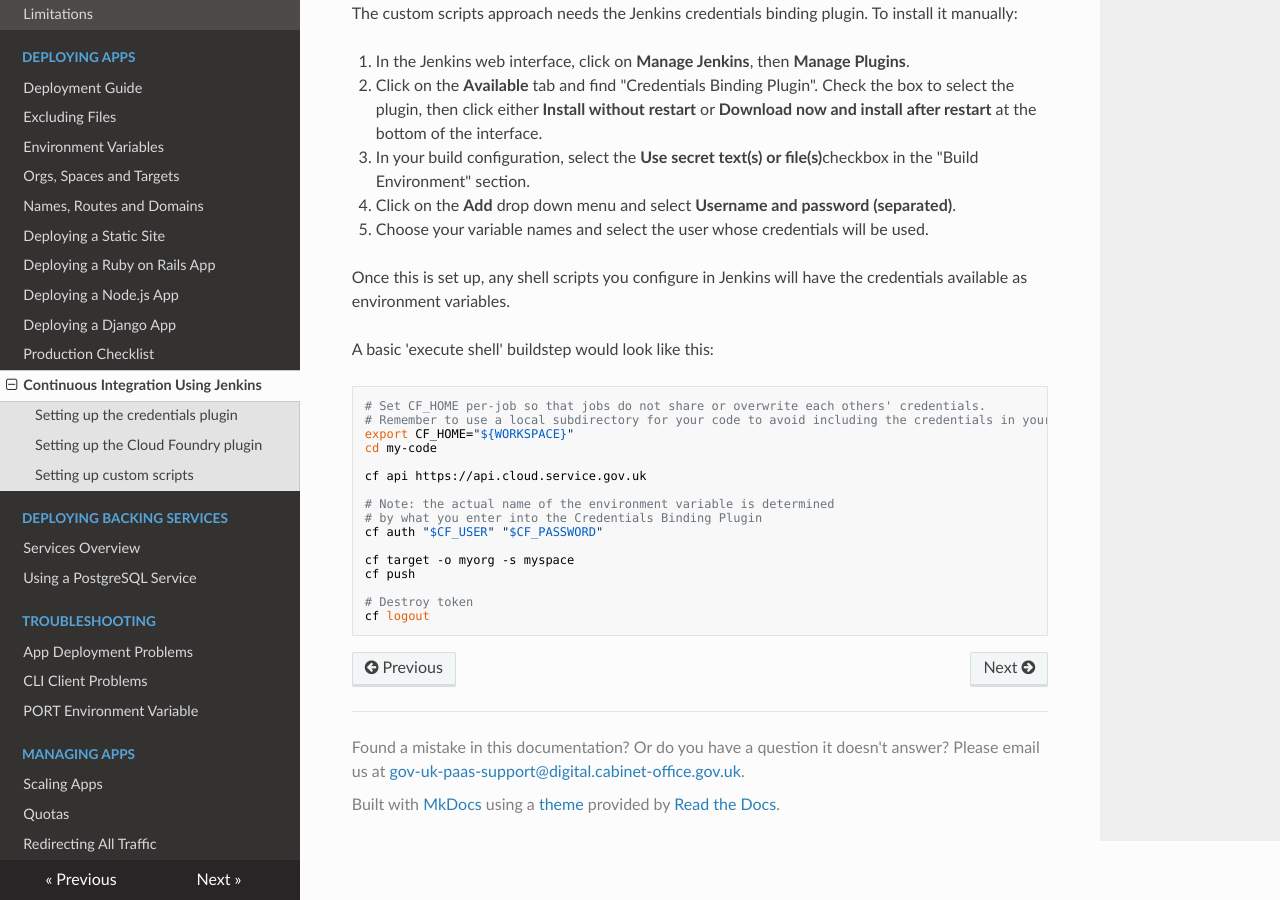
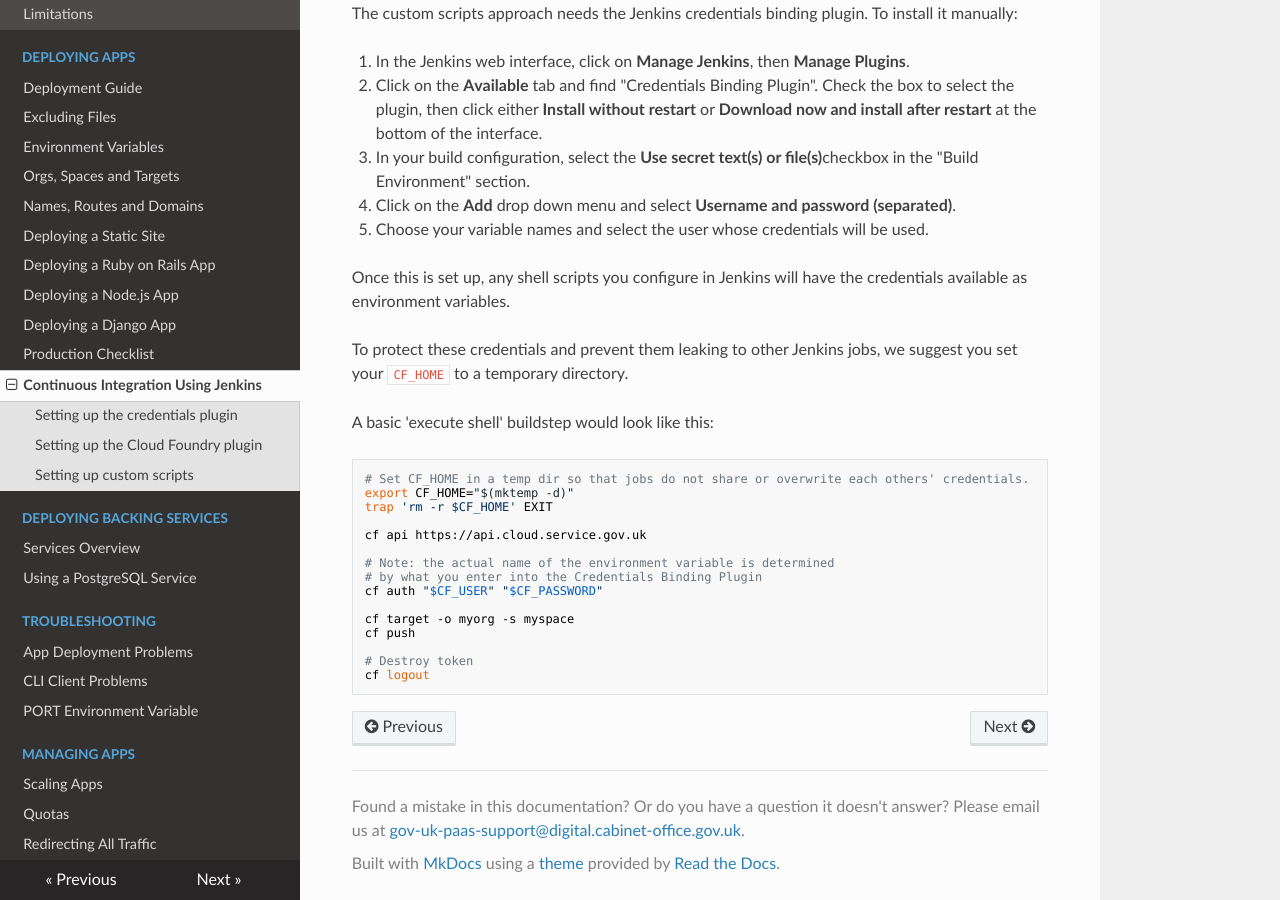
Before and after one commit to alphagov/paas-developer-docs, an MkDocs documentation site: the page built from docs/deploying_apps/jenkins.md, in a window 1280 px wide and 900 px high, scrolled down 2203 px. Built offline with MkDocs 1.6.1, drawn with Linux system fonts in a browser that asks for light colours; nearby versions of some CDN libraries; old or Windows-style settings are respelled for this version of MkDocs.

Commit message:
Example jenkins script with temporary directory
Improve communication of intent to protect CF credentials

````diff
--- a/docs/deploying_apps/jenkins.md
+++ b/docs/deploying_apps/jenkins.md
@@ -68,13 +68,14 @@ The custom scripts approach needs the Jenkins credentials binding plugin. To ins
 
 Once this is set up, any shell scripts you configure in Jenkins will have the credentials available as environment variables.
 
+To protect these credentials and prevent them leaking to other Jenkins jobs, we suggest you set your `CF_HOME` to a temporary directory.
+
 A basic 'execute shell' buildstep would look like this:
 
 ```
-# Set CF_HOME per-job so that jobs do not share or overwrite each others' credentials.
-# Remember to use a local subdirectory for your code to avoid including the credentials in your app.
-export CF_HOME="${WORKSPACE}"
-cd my-code
+# Set CF_HOME in a temp dir so that jobs do not share or overwrite each others' credentials.
+export CF_HOME="$(mktemp -d)"
+trap 'rm -r $CF_HOME' EXIT
 
 cf api https://api.cloud.service.gov.uk
 
````
